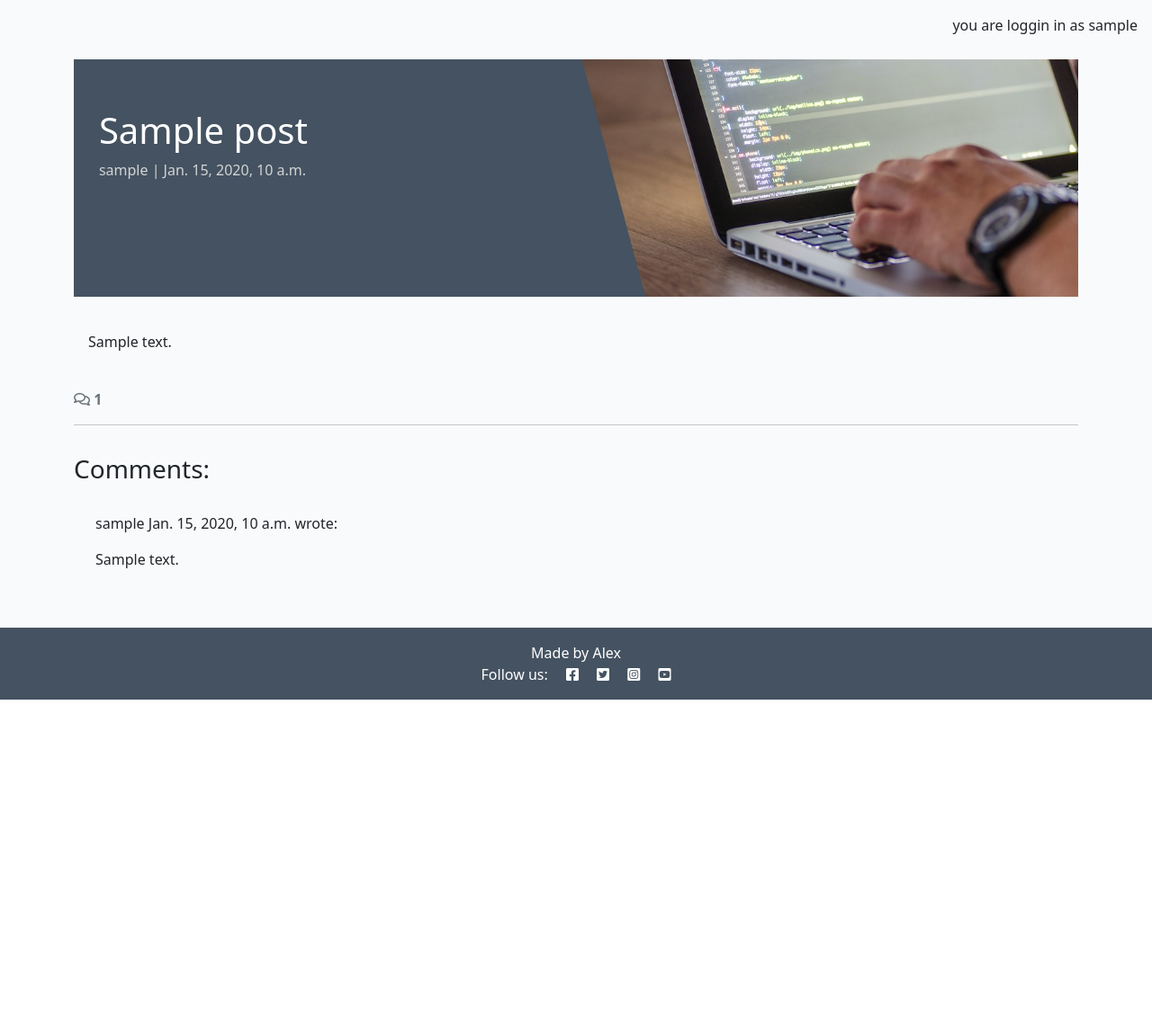
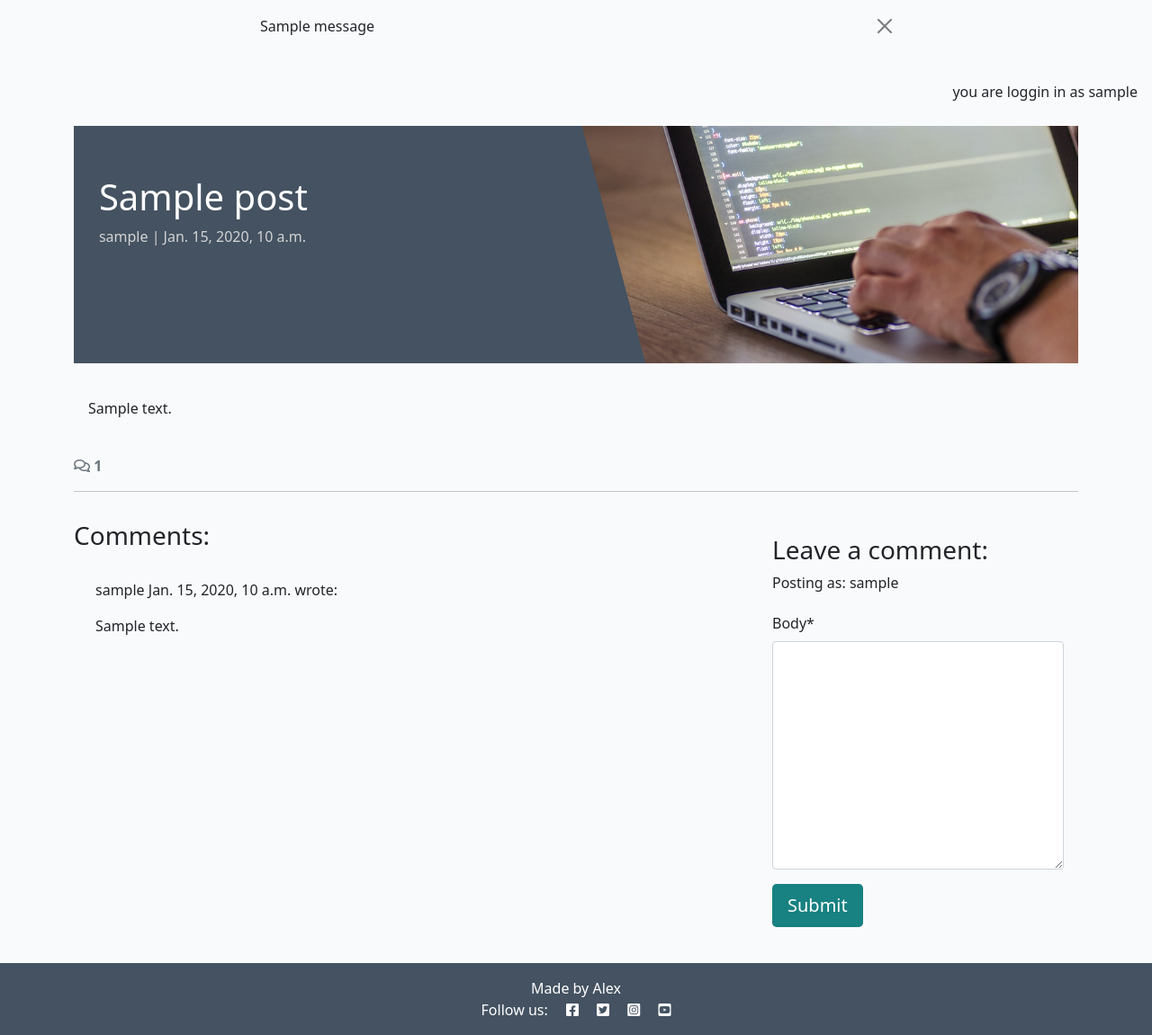
Before and after one commit to alexrobincrabbe/django-blog, a Django app: a page that uses templates/base.html in a window 1280 px wide. Shown: the part 60-1211 px from the top of the page at 90% size. Before the commit the page ends 838 px from the top, so only its background shows below. Run offline with Django 4.2, Linux system fonts and the light colour scheme; a user stored in the database is signed in; tables that the repository leaves empty hold one stand-in row (values such as "Sample post"); one stand-in notice (Sample message) is shown; some libraries are stand-ins or nearby versions.

Commit message:
feat: add post comment

```diff
--- /dev/null
+++ b/blog/forms.py
@@ -0,0 +1,8 @@
+from .models import Comment
+from django import forms
+
+
+class CommentForm(forms.ModelForm):
+    class Meta:
+        model = Comment
+        fields = ('body',)
--- a/blog/templates/blog/post_detail.html
+++ b/blog/templates/blog/post_detail.html
@@ -1,5 +1,6 @@
 {% extends 'base.html' %} {% block content %}
 {% load static %}
+{% load crispy_forms_tags %}
 
 <div class="masthead">
     <div class="container">
@@ -70,6 +71,24 @@
         {% endfor %}
       </div>
     </div>
+    <!-- Creating New Comments -->
+    <div class="col-md-4 card mb-4 mt-3">
+        <div class="card-body">
+          {% if user.is_authenticated %}
+          <h3>Leave a comment:</h3>
+          <p>Posting as: {{ user.username }}</p>
+          <form id="commentForm" method="post"
+            style="margin-top: 1.3em;">
+            {{ comment_form | crispy }}
+            {% csrf_token %}
+            <button id="submitButton" type="submit"
+              class="btn btn-signup btn-lg">Submit</button>
+          </form>
+          {% else %}
+          <p>Log in to leave a comment</p>
+          {% endif %}
+        </div>
+      </div>
   </div>
 </div>
 
--- a/blog/views.py
+++ b/blog/views.py
@@ -1,6 +1,9 @@
 from django.shortcuts import render, get_object_or_404
 from django.views import generic
+from django.contrib import messages
 from .models import Post
+from .forms import CommentForm
+
 
 # Create your views here.
 
@@ -24,6 +27,20 @@ def post_detail(request, slug):
     comments = post.comments.all().order_by("-created_on")
     comment_count = post.comments.filter(approved=True).count()
 
+    if request.method == "POST":
+        comment_form = CommentForm(data=request.POST)
+        if comment_form.is_valid():
+            comment = comment_form.save(commit=False)
+            comment.author = request.user
+            comment.post = post
+            comment.save()
+            messages.add_message(
+                request, messages.SUCCESS,
+                'Comment submitted and awaiting approval'
+            )
+
+    comment_form = CommentForm()
+
     return render(
         request,
         "blog/post_detail.html",
@@ -31,5 +48,6 @@ def post_detail(request, slug):
             "post": post,
             "comments": comments,
             "comment_count": comment_count,
+            "comment_form": comment_form,
         },
     )
--- a/codestar/settings.py
+++ b/codestar/settings.py
@@ -46,6 +46,8 @@ INSTALLED_APPS = [
     'allauth',
     'allauth.account',
     'allauth.socialaccount',
+    'crispy_forms',
+    'crispy_bootstrap5',
     'django_summernote',
     'blog',
     'about',
@@ -54,6 +56,9 @@ INSTALLED_APPS = [
 SITE_ID = 1
 LOGIN_REDIRECT_URL = '/'
 LOGOUT_REDIRECT_URL = '/'
+
+CRISPY_ALLOWED_TEMPLATE_PACKS = "bootstrap5"
+CRISPY_TEMPLATE_PACK = "bootstrap5"
 
 MIDDLEWARE = [
     'django.middleware.security.SecurityMiddleware',
--- a/requirements.txt
+++ b/requirements.txt
@@ -1,7 +1,9 @@
 asgiref==3.8.1
+crispy-bootstrap5==0.7
 dj-database-url==0.5.0
 Django==4.2.13
 django-allauth==0.57.2
+django-crispy-forms==2.2
 django-summernote==0.8.20.0
 gunicorn==20.1.0
 oauthlib==3.2.2
--- a/templates/base.html
+++ b/templates/base.html
@@ -26,7 +26,7 @@
         integrity="sha384-+0n0xVW2eSR5OomGNYDnhzAbDsOXxcvSN1TPprVMTNDbiYZCxYbOOl7+AMvyTG2x" crossorigin="anonymous">
 
     <!-- Custom CSS -->
-    <link rel = "stylesheet" href ="{% static 'css/style.css' %}">
+    <link rel="stylesheet" href="{% static 'css/style.css' %}">
 
 </head>
 
@@ -52,8 +52,8 @@
                             href="{% url 'about' %}">About</a>
                     </li>
                     {% if user.is_authenticated %}
-                    <li class = "nav-item">
-                        <a class = "nav-link {% if request.path == logout_url %}active{% endif %}" aria-current = "page"
+                    <li class="nav-item">
+                        <a class="nav-link {% if request.path == logout_url %}active{% endif %}" aria-current="page"
                             href="{% url 'account_logout' %}">Logout</a>
                     </li>
                     {% else %}
@@ -62,7 +62,8 @@
                             href="{% url 'account_signup' %}">Register</a>
                     </li>
                     <li class="nav-item">
-                        <a class="nav-link {% if request.path == login_url %}active{% endif %}" aria-current="page" href="{% url 'account_login' %}">Login</a>
+                        <a class="nav-link {% if request.path == login_url %}active{% endif %}" aria-current="page"
+                            href="{% url 'account_login' %}">Login</a>
                     </li>
                     {% endif %}
                 </ul>
@@ -72,12 +73,25 @@
             </div>
         </div>
     </nav>
-
+    <!-- displaying Django messages -->
+    <div class="container">
+        <div class="row">
+            <div class="col-md-8 offset-md-2">
+                {% for message in messages %}
+                <div class="alert {{ message.tags }} alert-dismissible
+          fade show" id="msg" role="alert">
+                    {{ message | safe }}
+                    <button type="button" class="btn-close" data-bs-dismiss="alert" aria-label="Close"></button>
+                </div>
+                {% endfor %}
+            </div>
+        </div>
+    </div>
     <main class="flex-shrink-0 main-bg">
         {% if user.is_authenticated %}
-        <p class = "text-end m-3">you are loggin in as {{ user }}</p>
+        <p class="text-end m-3">you are loggin in as {{ user }}</p>
         {% else %}
-        <p class = "text-end m-3">You are not logged in</p>
+        <p class="text-end m-3">You are not logged in</p>
         {% endif %}
         {% block content %}
         <!-- Content Goes here -->
```
